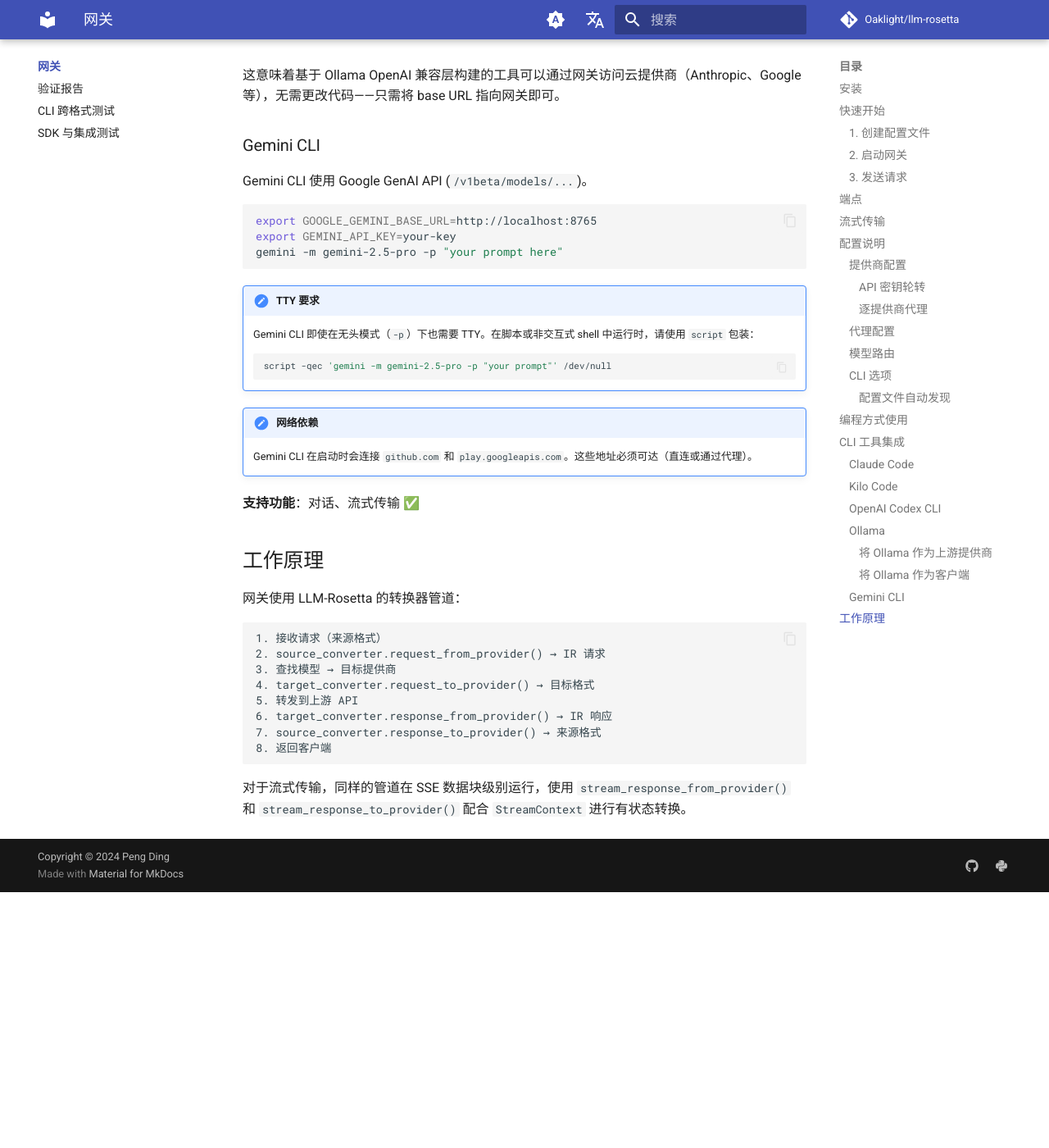
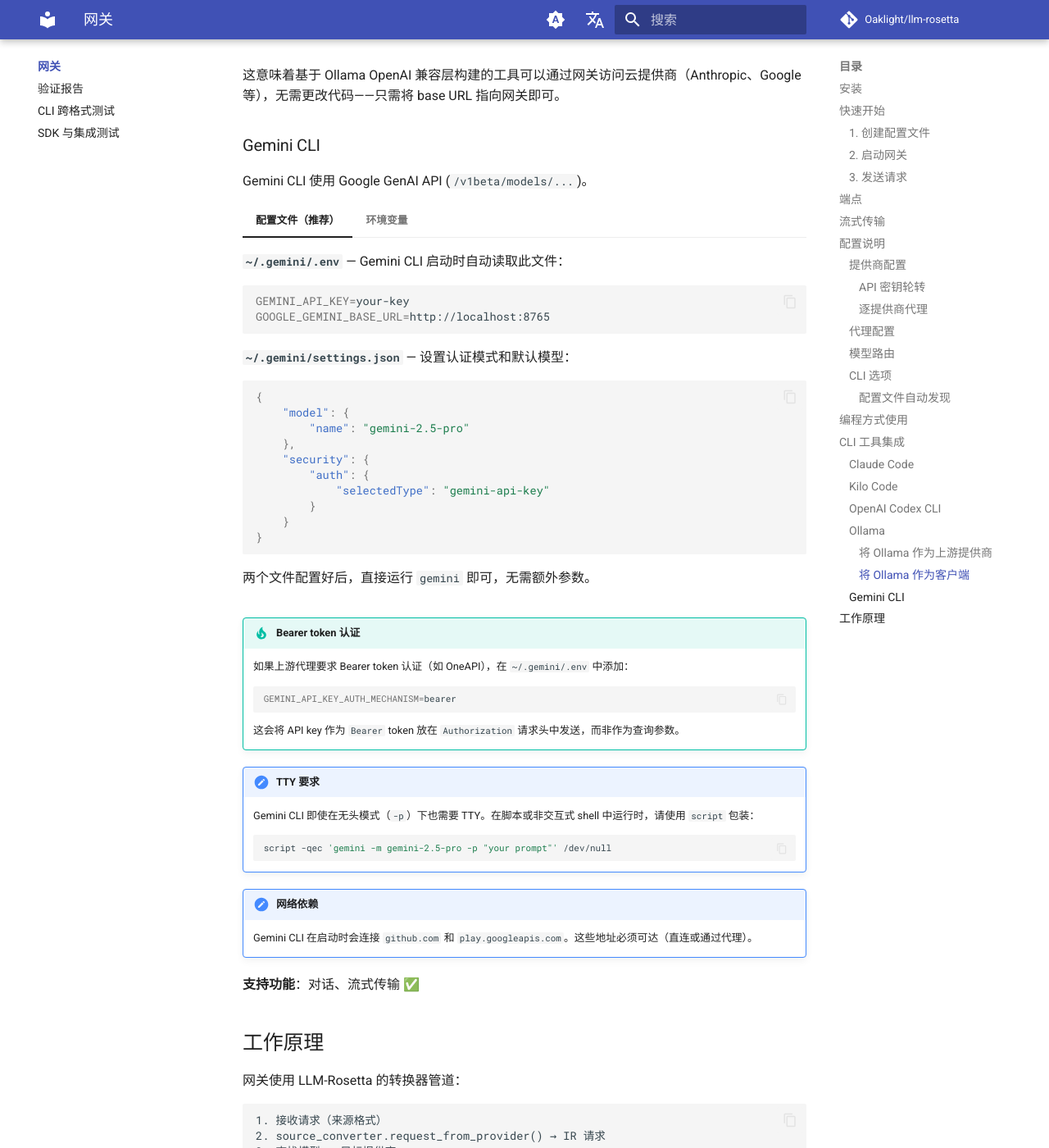
Before and after one commit to Oaklight/llm-rosetta, an MkDocs documentation site: the page built from docs/gateway/index.md, in a window 1280 px wide and 1400 px high, scrolled down 7999 px. Shown: the whole window at 82% size. Built offline with MkDocs 1.6.1 and Material for MkDocs 9.7.7, drawn with Linux system fonts in a browser that asks for light colours; comment, search, counter and statistics services are not loaded; before the commit the page ends 9087 px from its top, so only the background shows below that.

Commit message:
docs: enhance Gemini CLI section with .env config and Bearer auth
Add ~/.gemini/.env and settings.json config file approach,
document GEMINI_API_KEY_AUTH_MECHANISM=bearer for proxy setups.

````diff
--- a/docs/gateway/index.md
+++ b/docs/gateway/index.md
@@ -381,11 +381,48 @@ Ollama v0.13+ 支持网关可以提供的三种 API 格式：
 
 Gemini CLI 使用 Google GenAI API (`/v1beta/models/...`)。
 
-```bash
-export GOOGLE_GEMINI_BASE_URL=http://localhost:8765
-export GEMINI_API_KEY=your-key
-gemini -m gemini-2.5-pro -p "your prompt here"
-```
+=== "配置文件（推荐）"
+
+    **`~/.gemini/.env`** — Gemini CLI 启动时自动读取此文件：
+
+    ```bash
+    GEMINI_API_KEY=your-key
+    GOOGLE_GEMINI_BASE_URL=http://localhost:8765
+    ```
+
+    **`~/.gemini/settings.json`** — 设置认证模式和默认模型：
+
+    ```json
+    {
+        "model": {
+            "name": "gemini-2.5-pro"
+        },
+        "security": {
+            "auth": {
+                "selectedType": "gemini-api-key"
+            }
+        }
+    }
+    ```
+
+    两个文件配置好后，直接运行 `gemini` 即可，无需额外参数。
+
+=== "环境变量"
+
+    ```bash
+    export GOOGLE_GEMINI_BASE_URL=http://localhost:8765
+    export GEMINI_API_KEY=your-key
+    gemini -m gemini-2.5-pro -p "your prompt here"
+    ```
+
+!!! tip "Bearer token 认证"
+    如果上游代理要求 Bearer token 认证（如 OneAPI），在 `~/.gemini/.env` 中添加：
+
+    ```bash
+    GEMINI_API_KEY_AUTH_MECHANISM=bearer
+    ```
+
+    这会将 API key 作为 `Bearer` token 放在 `Authorization` 请求头中发送，而非作为查询参数。
 
 !!! note "TTY 要求"
     Gemini CLI 即使在无头模式（`-p`）下也需要 TTY。在脚本或非交互式 shell 中运行时，请使用 `script` 包装：
````
